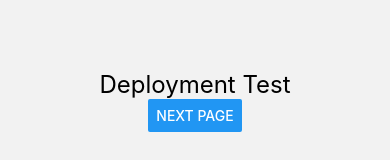
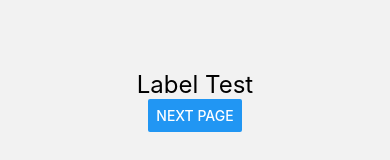
Before and after one commit to michaelwhite404/DeploymentTest, a React Native app: screen / in a window 390 px wide. Shown: the part 353-513 px from the top of the page. Built offline with nearby package versions, Linux system fonts and the light colour scheme.

Commit message:
Change to label test

```diff
--- a/App.tsx
+++ b/App.tsx
@@ -8,7 +8,7 @@ const Tab = createNativeStackNavigator();
 const HomeScreen = ({navigation}: {navigation: any}) => {
   return (
     <SafeAreaView style={styles.container}>
-      <Text style={styles.text}>Deployment Test</Text>
+      <Text style={styles.text}>Label Test</Text>
       <Button title="Next Page" onPress={() => navigation.navigate('Next')} />
     </SafeAreaView>
   );
```
